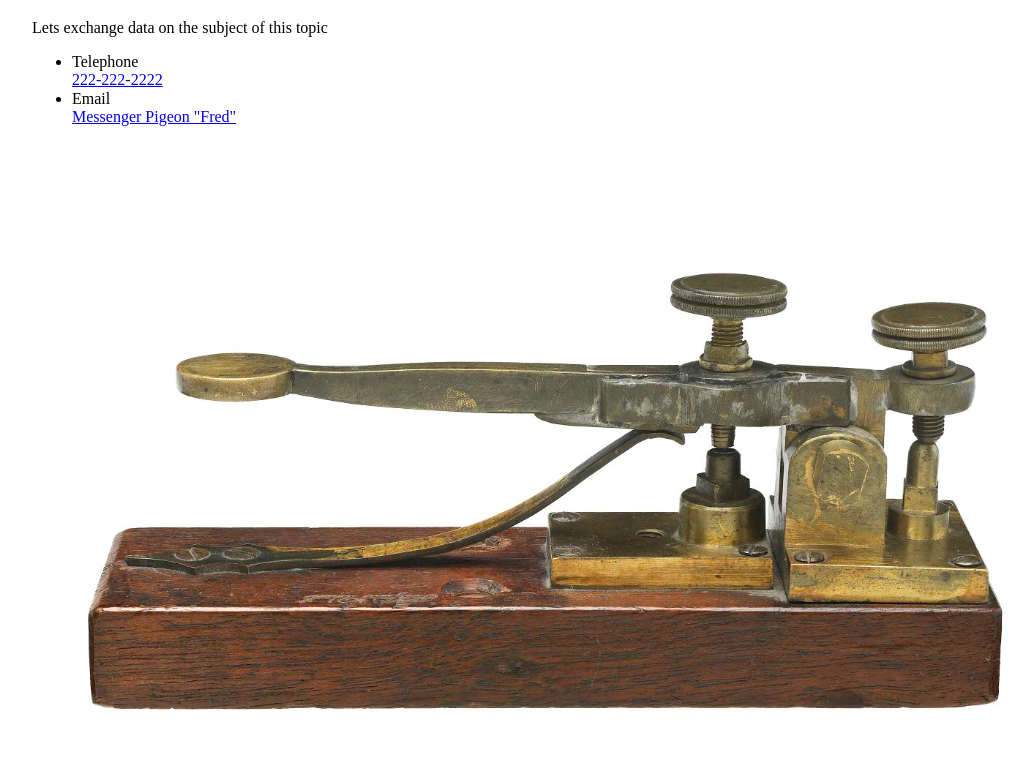
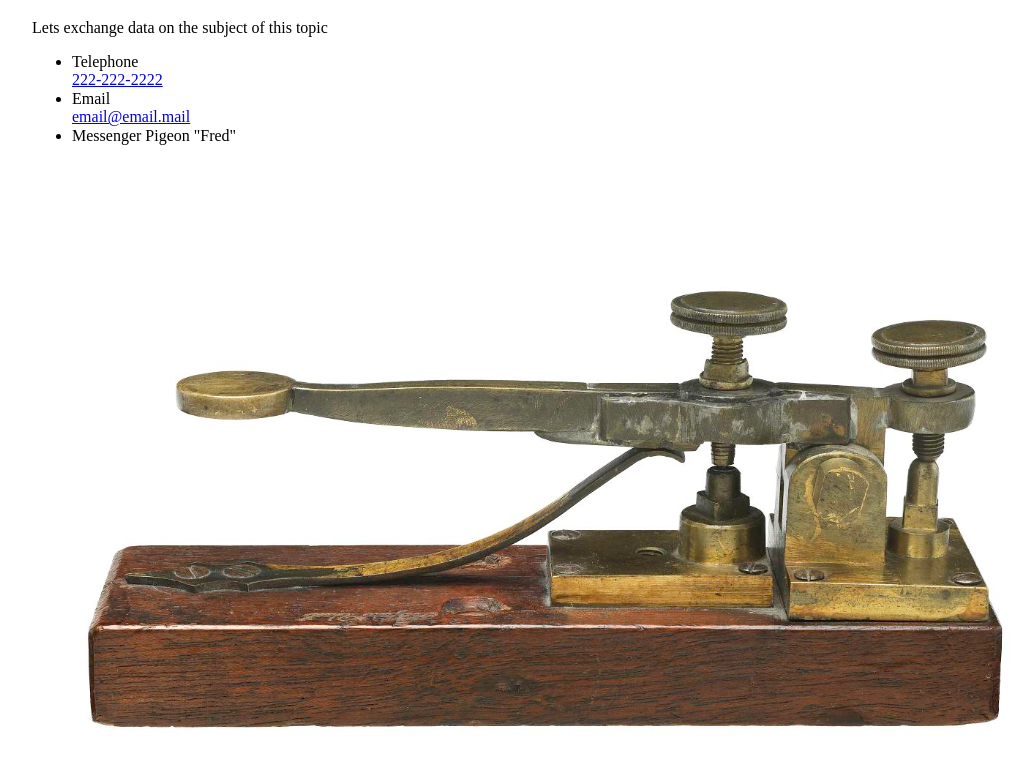
Before and after one commit to ImJustJAG/turquoise-turkey, a plain HTML site: page contact.html in a window 1280 px wide. Shown: the part 61-828 px from the top of the page, without its empty margins (96-1130 px from the left). Drawn offline with Linux system fonts and the light colour scheme.

Commit message:
fixed contact page

```diff
--- a/contact.html
+++ b/contact.html
@@ -28,7 +28,7 @@
   <p>Lets exchange data on the subject of this topic</p>
   <ul>
     <li>Telephone</li> <a href="tel:222-222-2222">222-222-2222</a>
-    <li>Email</li> <a href="email@email.mail"
+    <li>Email</li> <a href="mailto:email@email.mail">email@email.mail</a>
     <li>Messenger Pigeon "Fred"</li>
   </ul>
   <img src="./img/telegraph.png" alt="communication device">
```
